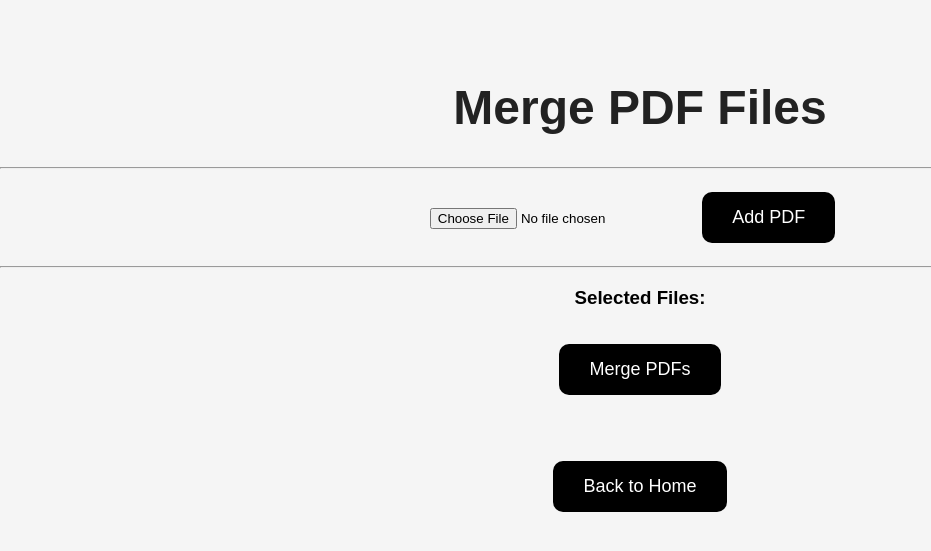
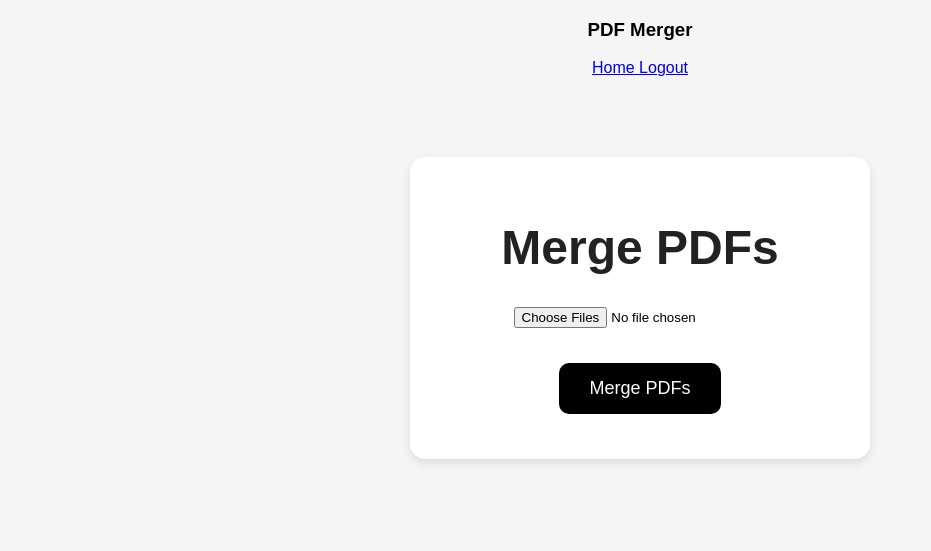
Before and after one commit to cheri-pixel/image_to_pdf-converter, a Flask app: page /merge-pdf in a window 1280 px wide. Shown: the top 551 px of the page, without its empty margins (0-931 px from the left). Run offline with Flask 3, Linux system fonts and the light colour scheme; parts of the project's set-up code (start-up, migrations or seed data) failed here and were passed over.

Commit message:
Refactor merge PDF HTML structure and scripts

```diff
--- a/templates/merge_pdf.html
+++ b/templates/merge_pdf.html
@@ -2,52 +2,62 @@
 <html>
 
 <head>
-    <title>Merge PDFs</title>
+
+    <title>Merge PDF</title>
+
     <link
         rel="stylesheet"
         href="{{ url_for('static', filename='style.css') }}"
     >
+
 </head>
 
 <body>
 
+    <div class="navbar">
+
+        <h3>PDF Merger</h3>
+
+        <div>
+
+            <a href="/">
+
+                Home
+
+            </a>
+
+            <a href="/logout">
+
+                Logout
+
+            </a>
+
+        </div>
+
+    </div>
+
     <div class="container">
 
-        <h1>Merge PDF Files</h1>
+        <div class="card">
 
-    <hr>
+            <h1>Merge PDFs</h1>
 
-    <!-- FILE INPUT -->
+            <form
+                action="/merge"
+                method="POST"
+                enctype="multipart/form-data"
+            >
 
                 <input
                     type="file"
                     id="pdfInput"
+                    name="pdfs"
                     accept=".pdf"
+                    multiple
+                    required
                 >
 
-    <!-- ADD BUTTON -->
-
-    <button onclick="addFile()">
-
-        Add PDF
-
-    </button>
-
-    <hr>
-
-    <h3>Selected Files:</h3>
-
-    <ul id="fileList"></ul>
-
-
-    <!-- MERGE FORM -->
-
-    <form
-        id="mergeForm"
-        action="/merge"
-        method="post"
-        enctype="multipart/form-data"
-    >
+                <div id="fileList"></div>
 
                 <button type="submit">
 
@@ -57,118 +67,99 @@
 
             </form>
 
-    <br><br>
+        </div>
 
-    <a href="/">
-
-        <button>
-            Back to Home
-        </button>
-
-    </a>
-
-
-    <!-- JAVASCRIPT -->
+    </div>
 
     <script>
 
-        // Store selected files
+        const input = document.getElementById("pdfInput");
+
+        const fileList = document.getElementById("fileList");
+
         let selectedFiles = [];
 
+        input.addEventListener("change", function(event) {
 
+            const newFiles = Array.from(event.target.files);
 
-        // Add selected PDF
-        function addFile() {
+            selectedFiles = [...selectedFiles, ...newFiles];
 
-            // Get input field
-            const input = document.getElementById("pdfInput");
+            renderFiles();
 
-            // Get selected file
-            const file = input.files[0];
+        });
 
+        function renderFiles() {
 
+            fileList.innerHTML = "";
 
-            // Check file exists
-            if (file) {
+            selectedFiles.forEach((file, index) => {
 
-                // Store file
-                selectedFiles.push(file);
+                const fileItem = document.createElement("div");
 
-                // Update display
-                displayFiles();
+                fileItem.style.marginTop = "10px";
 
-                // Reset input
-                input.value = "";
-            }
+                fileItem.style.display = "flex";
+
+                fileItem.style.justifyContent = "space-between";
+
+                fileItem.style.alignItems = "center";
+
+                fileItem.style.background = "#f1f1f1";
+
+                fileItem.style.padding = "10px";
+
+                fileItem.style.borderRadius = "8px";
+
+                const fileName = document.createElement("span");
+
+                fileName.textContent = file.name;
+
+                const removeBtn = document.createElement("span");
+
+                removeBtn.textContent = "×";
+
+                removeBtn.style.cursor = "pointer";
+
+               removeBtn.style.color = "black";
+
+                removeBtn.style.fontWeight = "normal";
+
+                removeBtn.style.fontSize = "16px";
+
+                removeBtn.onclick = () => {
+
+                    selectedFiles.splice(index, 1);
+
+                    renderFiles();
+
+                };
+
+                fileItem.appendChild(fileName);
+
+                fileItem.appendChild(removeBtn);
+
+                fileList.appendChild(fileItem);
+
+            });
+
+            updateFileInput();
+
         }
 
+        function updateFileInput() {
 
-
-        // Display selected files
-        function displayFiles() {
-
-            // Get file list area
-            const list = document.getElementById("fileList");
-
-            // Clear old list
-            list.innerHTML = "";
-
-
-
-            // Loop through files
-            selectedFiles.forEach((file) => {
-
-                // Create list item
-                const li = document.createElement("li");
-
-                // Show file name
-                li.textContent = file.name;
-
-                // Add to screen
-                list.appendChild(li);
-
-            });
-        }
-
-
-
-        // Submit all files together
-        document.getElementById("mergeForm")
-        .addEventListener("submit", function (e) {
-
-            const form = e.target;
-
-            // Temporary file container
             const dataTransfer = new DataTransfer();
 
-
-
-            // Add files into container
             selectedFiles.forEach(file => {
 
                 dataTransfer.items.add(file);
 
             });
 
-
-
-            // Create hidden input
-            const input = document.createElement("input");
-
-            input.type = "file";
-
-            input.name = "pdfs";
-
             input.files = dataTransfer.files;
 
-            input.style.display = "none";
-
-
-
-            // Add hidden input to form
-            form.appendChild(input);
-
-        });
+        }
 
     </script>
 
```
Lines whose indentation alone changed are shown as unchanged.
